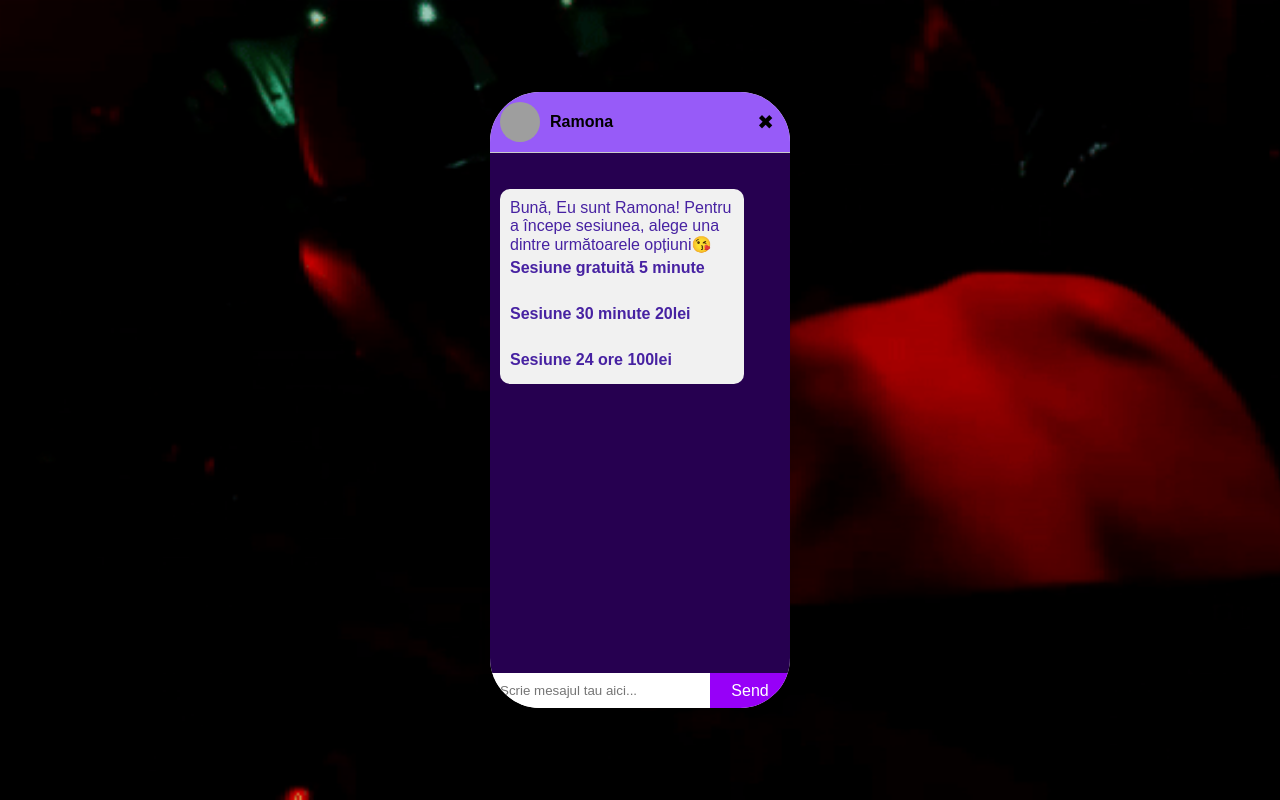
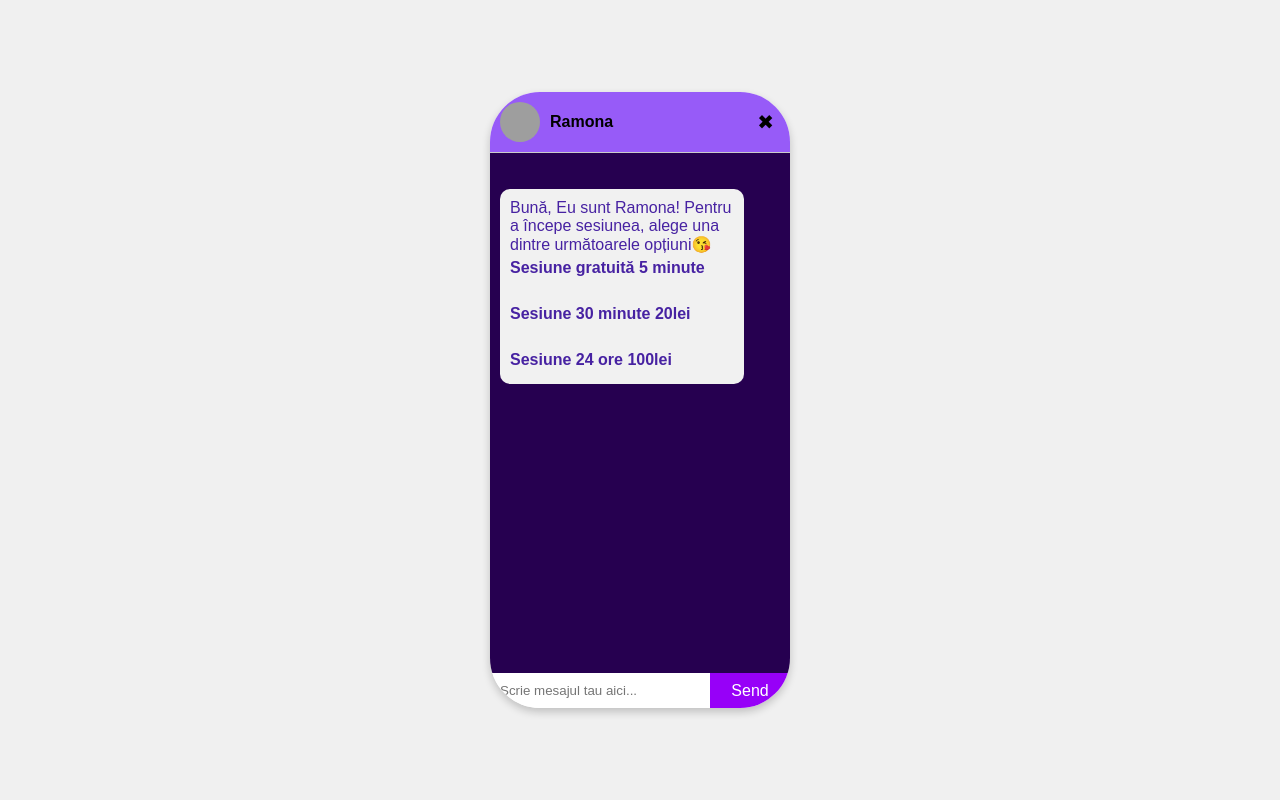
Before and after one commit to AugmentedRealityweb/Ramona, a plain HTML site: page index.html in a window 1280 px wide. Drawn offline with Linux system fonts and the light colour scheme; grey boxes are pictures that could not be loaded.

Commit message:
Update index.html

```diff
--- a/index.html
+++ b/index.html
@@ -13,10 +13,6 @@
             height: 100vh;
             margin: 0;
             background-color: #f0f0f0; /* Background color for better visibility */
-            background-image: url('gif2.gif'); /* Add this line */
-            background-size: cover; /* Ensure the GIF covers the entire background */
-            background-position: center; /* Center the GIF */
-            background-repeat: no-repeat; /* Ensure the GIF doesn't repeat */
         }
         #chatContainer {
             width: 300px; /* Adjust this value to your desired width */
```
